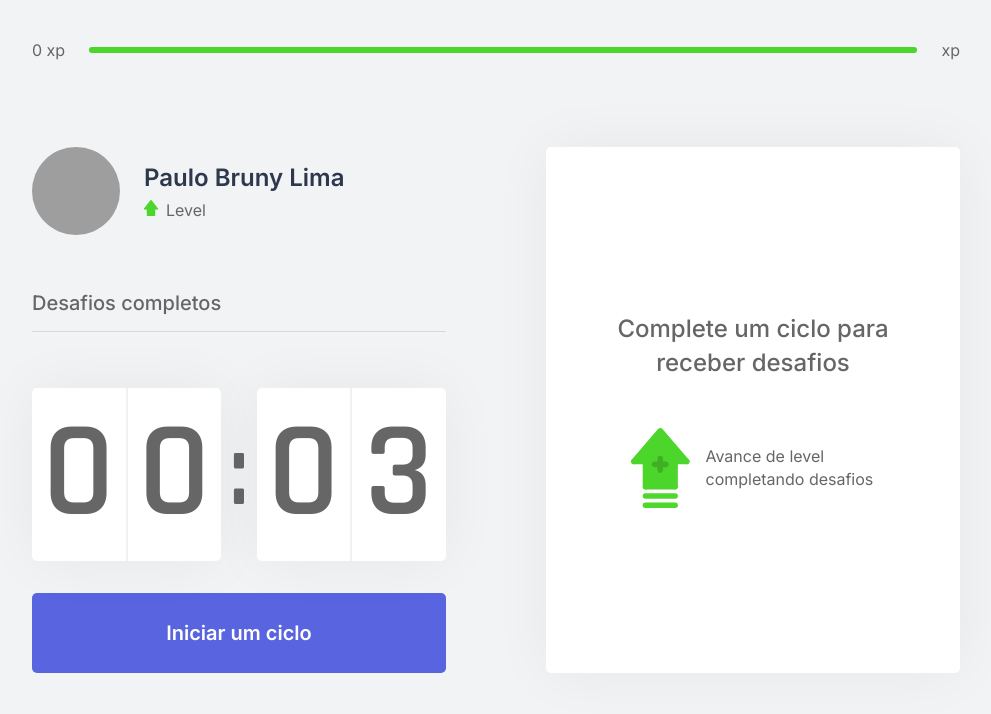
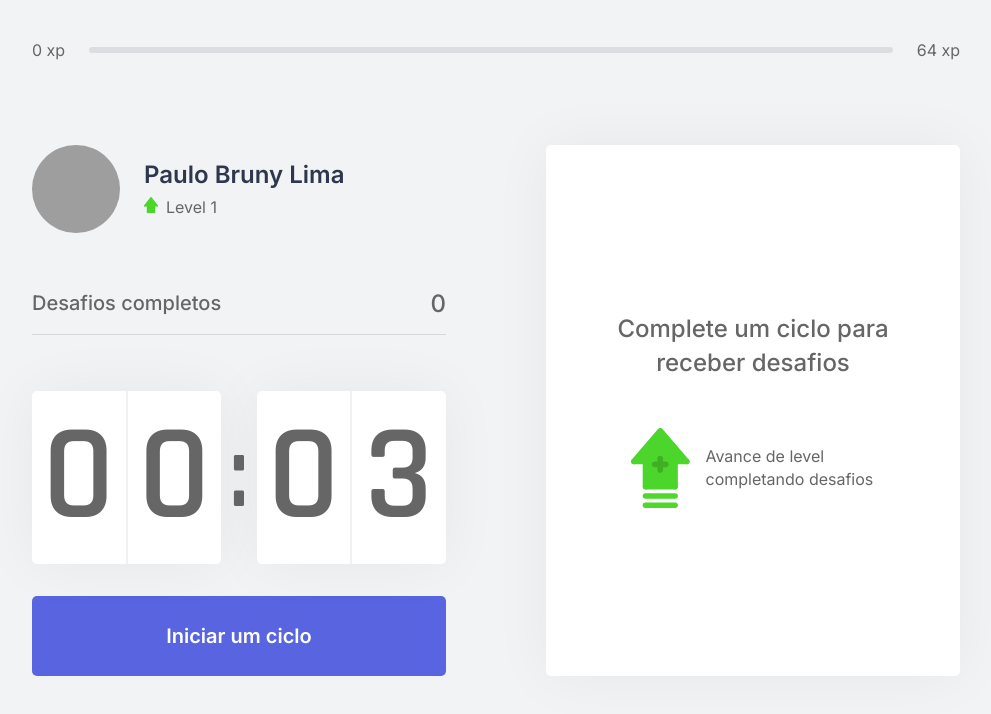
Before and after one commit to pbruny/nlw-04-next, a Next.js app: page / in a window 1280 px wide. Shown: the top 714 px of the page, without its empty margins (144-1135 px from the left). Built offline with nearby package versions, Linux system fonts and the light colour scheme; grey boxes are pictures that could not be loaded.

Commit message:
add challengesProvider to home and cookies

```diff
--- a/src/contexts/ChallengeContext.tsx
+++ b/src/contexts/ChallengeContext.tsx
@@ -1,4 +1,5 @@
 import { createContext, useState, useEffect, ReactNode } from 'react'
+import Cookies from 'js-cookie'
 import challenges from '../../challenges.json'
 
 interface ChallengeData {
@@ -20,14 +21,24 @@ interface ChallengeContextData {
 
 interface ChallengesProviderProps {
   children: ReactNode
+  level: number
+  currentExperience: number
+  finishedChallenges: number
 }
 
 export const ChallengesContext = createContext({} as ChallengeContextData)
 
-export function ChallengesProvider({ children }: ChallengesProviderProps) {
-  const [level, setLevel] = useState(1)
-  const [currentExperience, setCurrentExperience] = useState(0)
-  const [finishedChallenges, setFinishedChallenges] = useState(0)
+export function ChallengesProvider({
+  children,
+  ...rest
+}: ChallengesProviderProps) {
+  const [level, setLevel] = useState(rest.level ?? 1)
+  const [currentExperience, setCurrentExperience] = useState(
+    rest.currentExperience ?? 0
+  )
+  const [finishedChallenges, setFinishedChallenges] = useState(
+    rest.finishedChallenges ?? 0
+  )
   const [activeChallenge, setActiveChallenge] = useState(null)
 
   const experienceToNextLevel = Math.pow((level + 1) * 4, 2)
@@ -40,6 +51,12 @@ export function ChallengesProvider({ children }: ChallengesProviderProps) {
     setFinishedChallenges(finishedChallenges + 1)
     setActiveChallenge(null)
   }
+
+  useEffect(() => {
+    Cookies.set('level', String(level))
+    Cookies.set('currentExperience', String(currentExperience))
+    Cookies.set('finishedChallenges', String(finishedChallenges))
+  }, [level, currentExperience, finishedChallenges])
 
   useEffect(() => {
     if (currentExperience >= experienceToNextLevel) {
--- a/src/pages/index.tsx
+++ b/src/pages/index.tsx
@@ -1,4 +1,6 @@
 import Head from 'next/head'
+import { GetServerSideProps } from 'next'
+
 import ChallengeBox from '../components/ChallengeBox'
 
 import CompletedChallenge from '../components/CompletedChallenges'
@@ -7,9 +9,21 @@ import ExperienceBar from '../components/ExperienceBar'
 import Profile from '../components/Profile'
 
 import styles from '../styles/pages/Home.module.css'
+import { ChallengesProvider } from '../contexts/ChallengeContext'
 
-export default function Home() {
+interface HomeProps {
+  level: number
+  currentExperience: number
+  finishedChallenges: number
+}
+
+export default function Home(props: HomeProps) {
   return (
+    <ChallengesProvider
+      level={props.level}
+      currentExperience={props.currentExperience}
+      finishedChallenges={props.finishedChallenges}
+    >
       <div className={styles.container}>
         <Head>
           <title>Se cuida aí</title>
@@ -27,5 +41,18 @@ export default function Home() {
           </div>
         </section>
       </div>
+    </ChallengesProvider>
   )
 }
+
+export const getServerSideProps: GetServerSideProps = async (ctx) => {
+  const { level, currentExperience, finishedChallenges } = ctx.req.cookies
+
+  return {
+    props: {
+      level: Number(level),
+      currentExperience: Number(currentExperience),
+      finishedChallenges: Number(finishedChallenges),
+    },
+  }
+}
```
Lines whose indentation alone changed are shown as unchanged.
